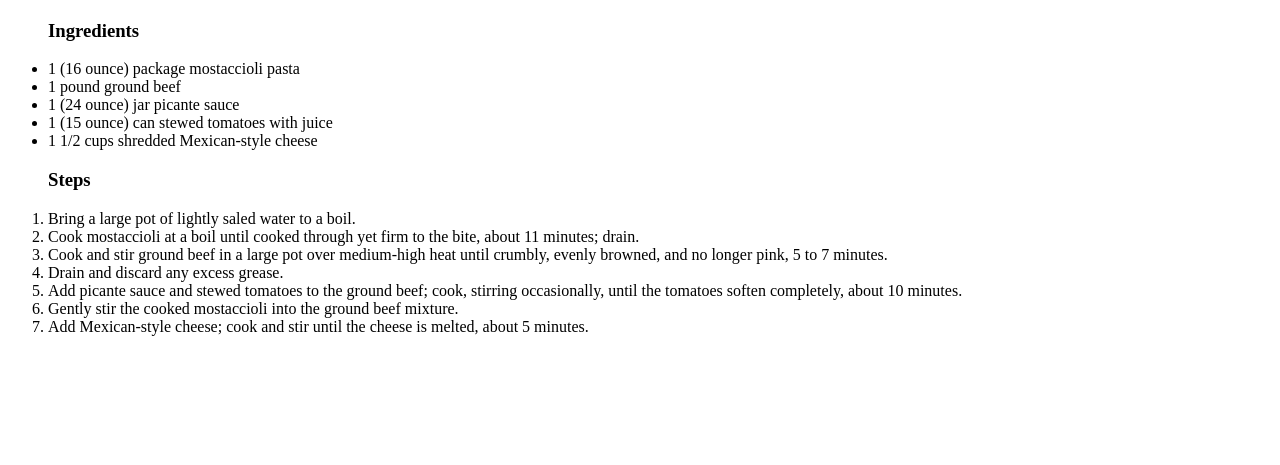
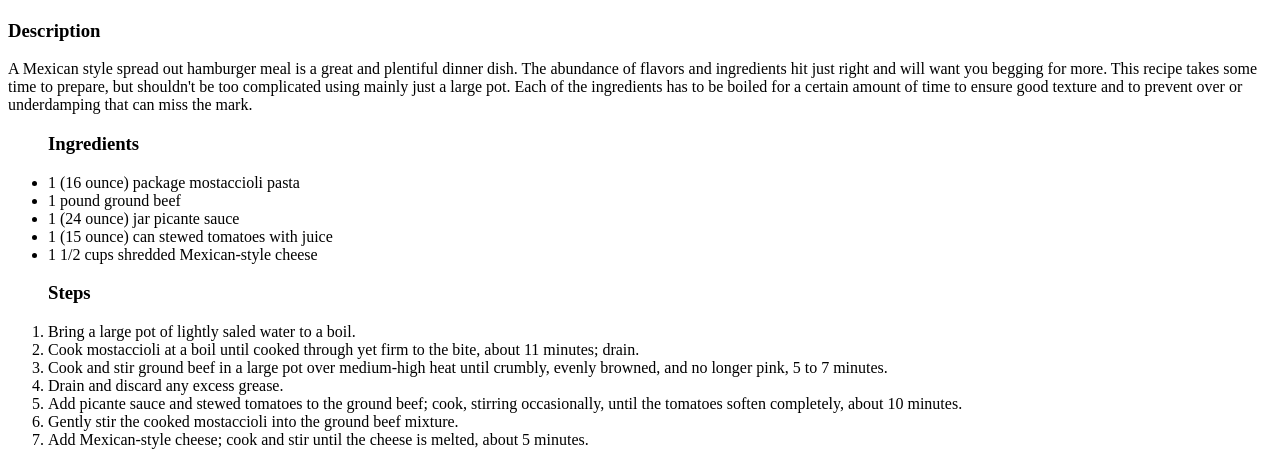
Before and after one commit to ranych/odin-recipes, a plain HTML site: page recipes/mexican-mostaccioli.html in a window 1280 px wide. Shown: the part 383-848 px from the top of the page. Before the commit the page ends 800 px from the top, so only its background shows below. Drawn offline with Linux system fonts and the light colour scheme.

Commit message:
Included a description for each of the three recipes

```diff
--- a/recipes/mexican-mostaccioli.html
+++ b/recipes/mexican-mostaccioli.html
@@ -10,6 +10,12 @@
         <h1>Mexican mostaccioli recipe</h1>
         <img src="https://www.allrecipes.com/thmb/iZCrM1qnVDu4oCSii-SioF3C6tM=/750x0/filters:no_upscale():max_bytes(150000):strip_icc():format(webp)/1117380-672f4679d30842059826b3cc7cea6b0b.jpg"
         alt="Picture of mexican mostaccioli">
+        <h3>Description</h3>
+        <p>
+            A Mexican style spread out hamburger meal is a great and plentiful dinner dish. The abundance of flavors and ingredients hit just right and will want you begging for more. This
+            recipe takes some time to prepare, but shouldn't be too complicated using mainly just a large pot. Each of the ingredients has to be boiled for a certain amount of time to ensure
+            good texture and to prevent over or underdamping that can miss the mark.
+        </p>
         <ul>
             <h3>Ingredients</h3>
             <li>1 (16 ounce) package mostaccioli pasta</li>
```
Also changed, not shown: recipes/fruit-and-yogurt-smoothie.html (+5 -0 lines), recipes/pancakes.html (+5 -0 lines).
